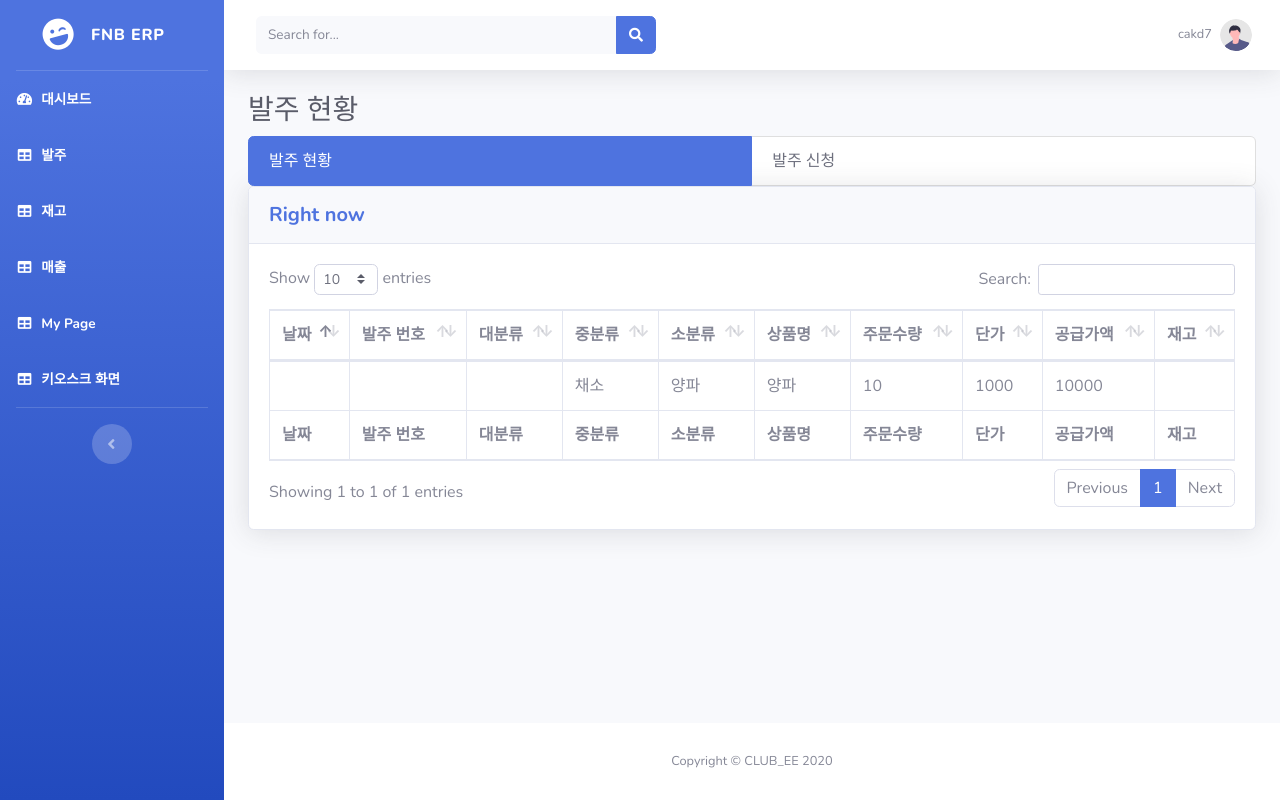
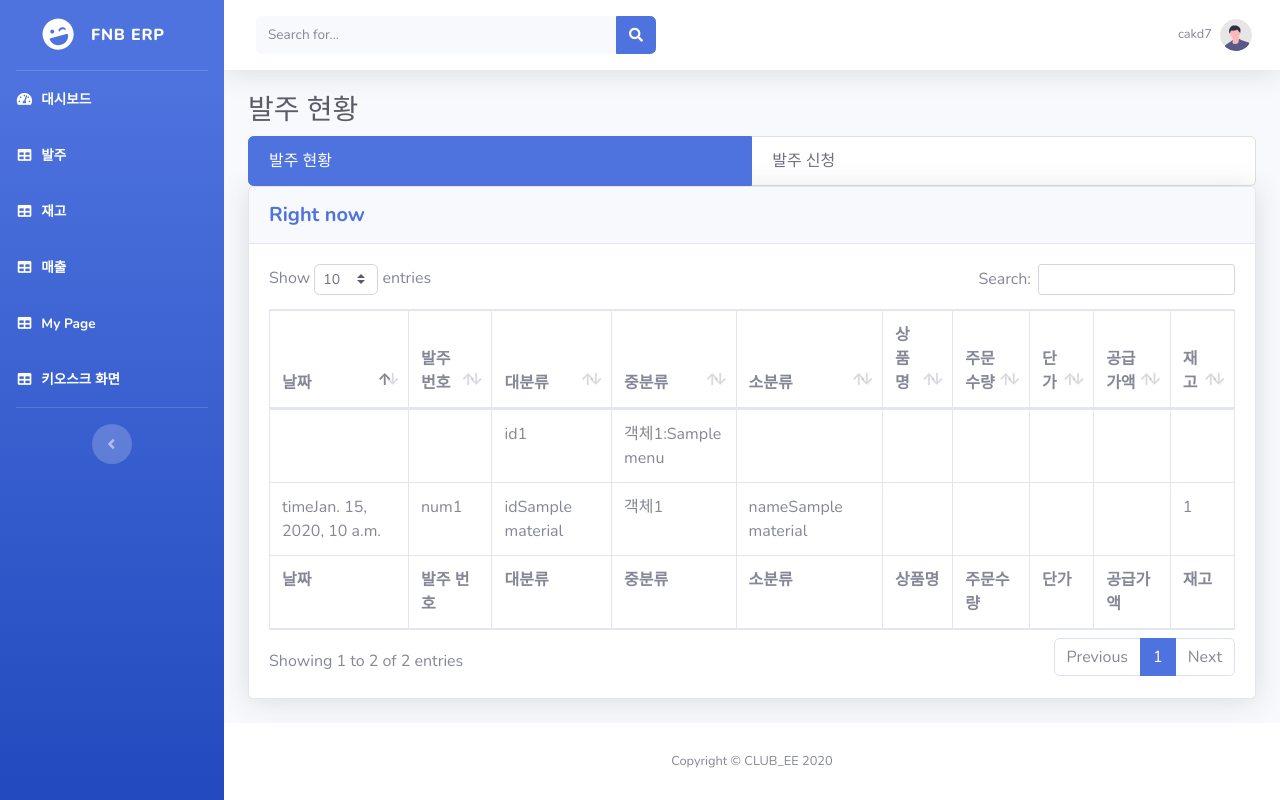
Before and after one commit to CLUB-ee/cakd_erp, a Django app: page /tmep/orders/ in a window 1280 px wide. Run offline with Django 3.2, Linux system fonts and the light colour scheme; tables that the repository leaves empty hold one stand-in row (values such as "Sample post"); some libraries are stand-ins or nearby versions.

Commit message:
의미가 있는 실험

```diff
--- a/erp/models.py
+++ b/erp/models.py
@@ -90,7 +90,7 @@ class Material(models.Model):
         db_table = 'material'
 
     def __str__(self):
-        return self.mate_name
+        return str(self.mate_name)
 
 
 
--- a/template/templates/orders.html
+++ b/template/templates/orders.html
@@ -91,18 +91,34 @@
                                         </tr>
                                     </tfoot>
                                     <tbody>
+                                        {% for i in instock %}
                                         <tr>
-                                            <td>{{instock.in_time}}</td>
-                                            <td>{{instock.in_num}}</td>
-                                            <td>{{instock.mate_id}}</td>
-                                            <td>채소</td>
-                                            <td>양파</td>
-                                            <td>양파</td>
-                                            <td>10</td>
-                                            <td>1000</td>
-                                            <td>10000</td>
-                                            <td>{{instock.in_quan}}</td>
+                                            <td>time{{i.in_time}}</td>
+                                            <td>num{{i.in_num}}</td>
+                                            <td>id{{i.mate_id}}</td>
+                                            <td>객체{{i}}</td>
+                                            <td>name{{i.mate_id.mate_name}}</td>
+                                            <td></td>
+                                            <td></td>
+                                            <td></td>
+                                            <td></td>
+                                            <td>{{i.in_quan}}</td>
                                         </tr>
+                                        {% endfor %}
+                                        {% for i in abc %}
+                                        <tr>
+                                            <td></td>
+                                            <td></td>
+                                            <td>id{{i.menu_id}}</td>
+                                            <td>객체{{i}}</td>
+                                            <td></td>
+                                            <td></td>
+                                            <td></td>
+                                            <td></td>
+                                            <td></td>
+                                            <td></td>
+                                        </tr>
+                                        {% endfor %}
                                     </tbody>
                                 </table>
                             </div>
--- a/template/views.py
+++ b/template/views.py
@@ -51,9 +51,9 @@ class OrderAPIView(APIView):
     # serializer_class = ManagerSerializer
 
     def get(self, request):
-        queryset_in = Instock.objects.all()
-        # queryset_mat =
-        return Response({'instock': queryset_in})
+        queryset = Instock.objects.all()
+        queryset_test = Menu.objects.all()
+        return Response({'instock': queryset,'abc':queryset_test})
 
 class OrdappAPIView(APIView):
 
```
Also changed, not shown: erp/migrations/0004_auto_20220920_0936.py (added).
